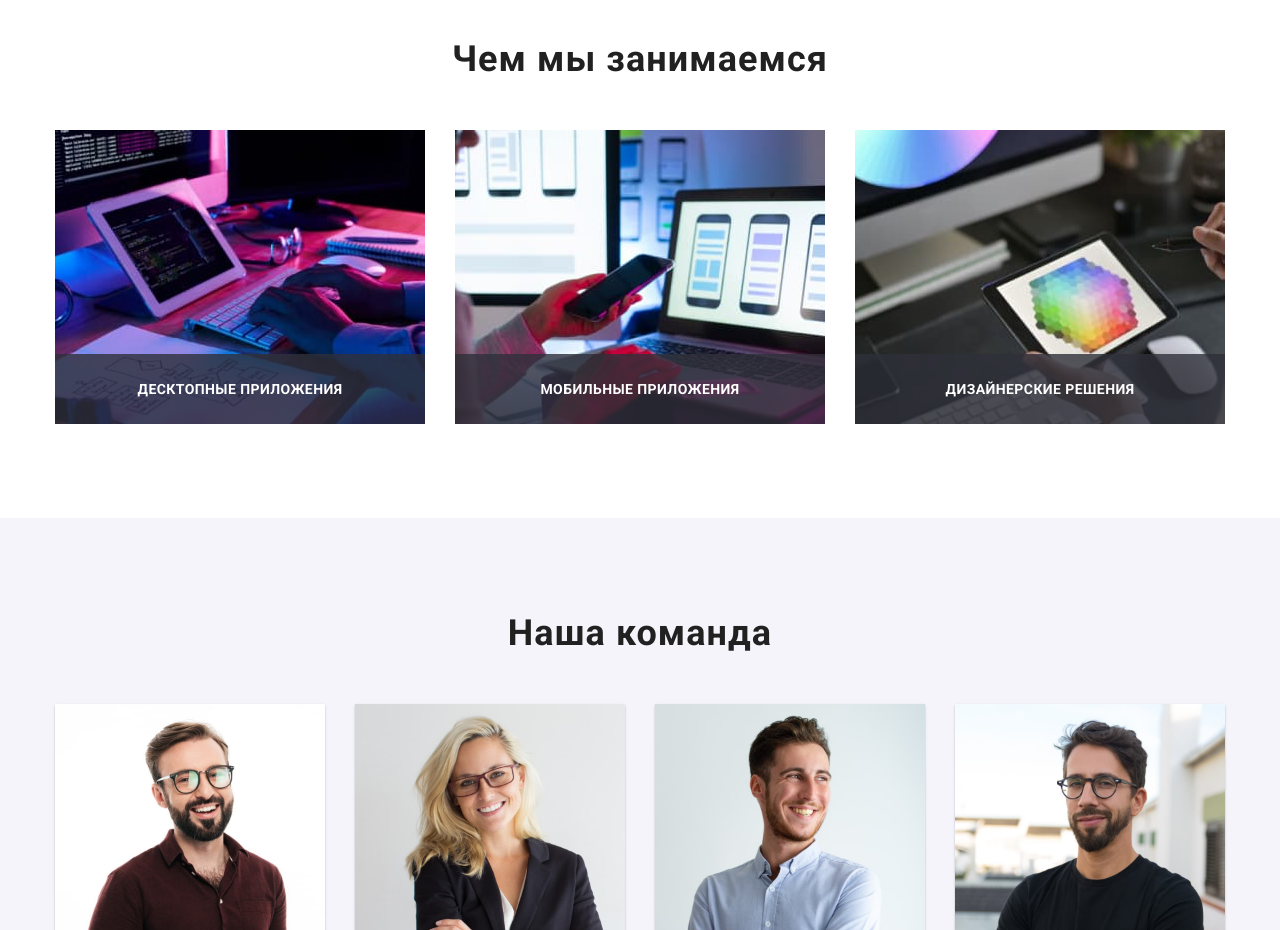
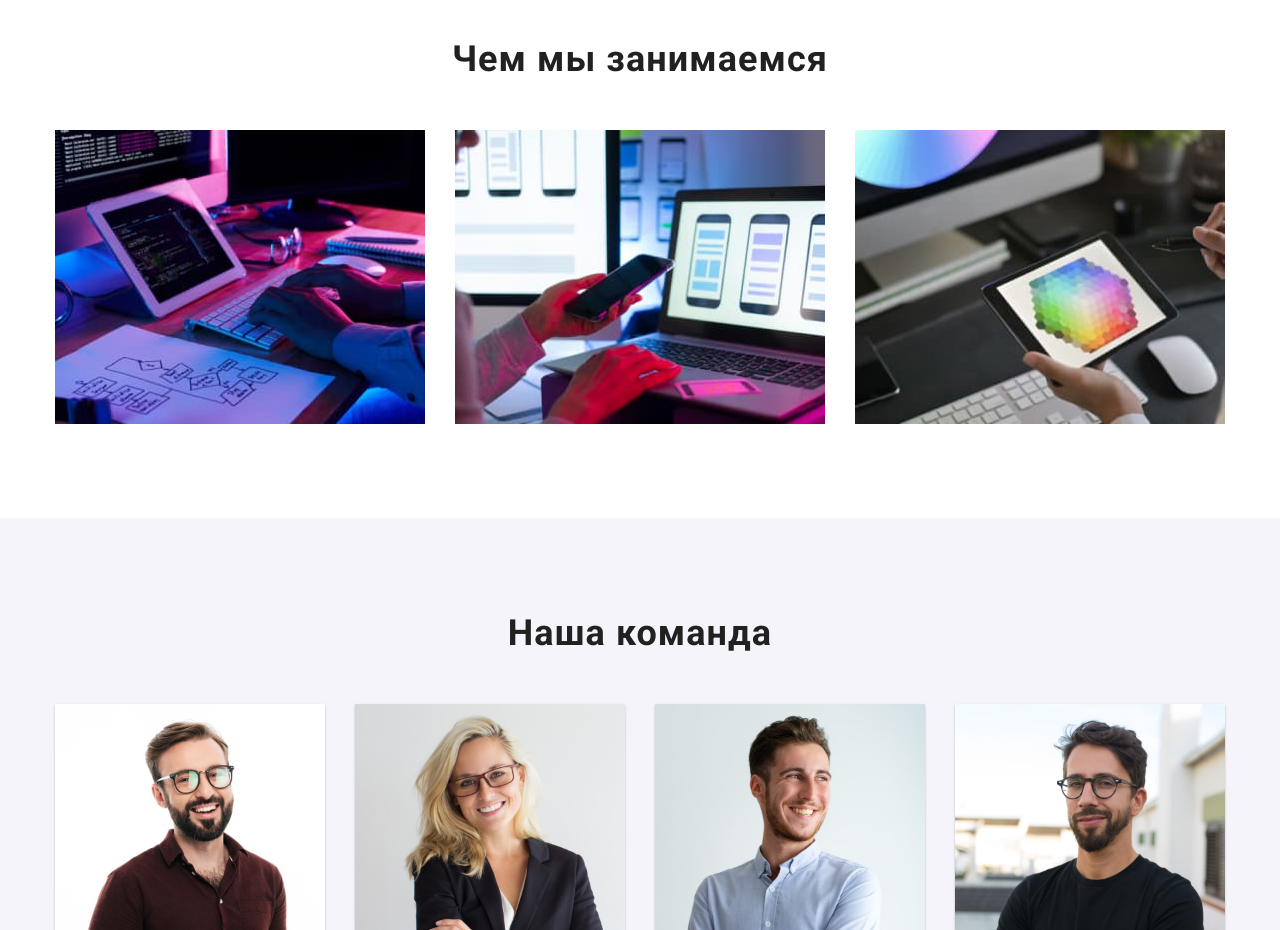
Before and after one commit to Uaskoa/goit-markup-hw-04, a plain HTML site: page index.html in a window 1280 px wide. Shown: the part 1080-2010 px from the top of the page. Drawn offline with nearby package versions, Linux system fonts and the light colour scheme.

Commit message:
Revert "what-we-do overlay"
This reverts commit cc1ace7b147a5105944c2446bf6d58e9cdbdd99c.

```diff
--- a/css/styles.css
+++ b/css/styles.css
@@ -273,35 +273,6 @@ img {
   color: var(--main-title-color);
 
   margin-bottom: 50px;
-}
-.skils-list-item {
-  position: relative;
-}
-
-.subtitle-skills {
-  font-family: var(--main-font);
-  font-weight: 700;
-  font-size: 14px;
-  line-height: 1.143x;
-  text-align: center;
-  letter-spacing: 0.03em;
-  text-transform: uppercase;
-
-  color: #ffffff;
-}
-
-.overlay {
-  position: absolute;
-  bottom: 0;
-  left: 0;
-  width: 100%;
-  height: 70px;
-
-  display: flex;
-  justify-content: center;
-  align-items: center;
-
-  background: rgba(47, 48, 58, 0.8);
 }
 
 /* ======END WHAT WE DO====== */
--- a/index.html
+++ b/index.html
@@ -115,38 +115,29 @@
         <div class="container">
           <h2 class="title-skills">Чем мы занимаемся</h2>
           <ul class="skills-list list">
-            <li class="skils-list-item">
+            <li>
               <img
                 src="./images/whatwedo/img-1.jpg"
                 alt="человек печатает на клавиатуре"
                 width="370"
                 height="294"
               />
-              <div class="overlay">
-                <h3 class="subtitle-skills">Десктопные приложения</h3>
-              </div>
             </li>
-            <li class="skils-list-item">
+            <li>
               <img
                 src="./images/whatwedo/img-2.jpg"
                 alt="человек держит смартфон в руке"
                 width="370"
                 height="294"
               />
-              <div class="overlay">
-                <h3 class="subtitle-skills">Мобильные приложения</h3>
-              </div>
             </li>
-            <li class="skils-list-item">
+            <li>
               <img
                 src="./images/whatwedo/img-3.jpg"
                 alt="человек держит планшет в руке"
                 width="370"
                 height="294"
               />
-              <div class="overlay">
-                <h3 class="subtitle-skills">Дизайнерские решения</h3>
-              </div>
             </li>
           </ul>
         </div>
```
